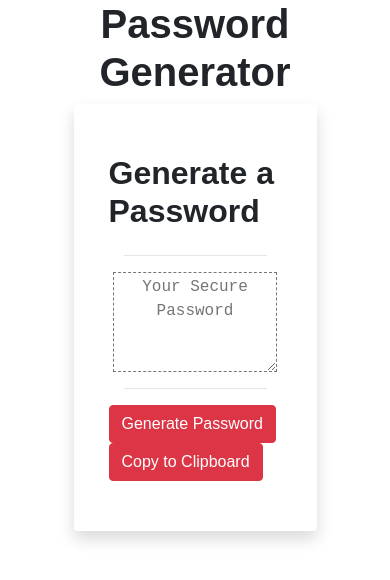
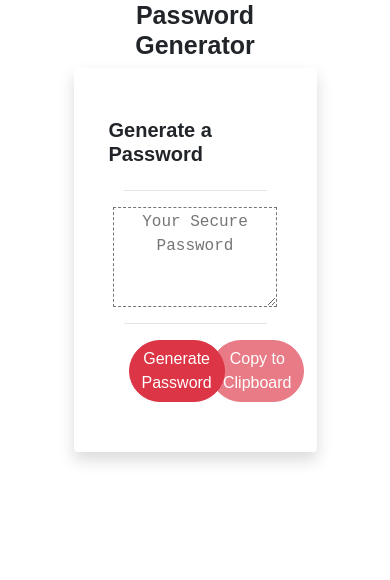
Before and after one commit to bkarulas/Password-Generator, a plain HTML site: page index.html in a window 390 px wide. Drawn offline with nearby package versions, Linux system fonts and the light colour scheme.

Commit message:
completed project

```diff
--- a/assets/css/style.css
+++ b/assets/css/style.css
@@ -1,3 +1,4 @@
+/*Main container*/
 .container{
     font-family: Arial, Helvetica, sans-serif;
     width: 70%;
@@ -8,6 +9,7 @@ h1, h2{
 header{
     text-align: center;
 }
+/*Text area where the password will be*/
 textarea{
     margin: auto;
     border-style: dashed;
@@ -16,24 +18,31 @@ textarea{
     text-align: center;
     font-family: 'Courier New', Courier, monospace
 }
+/*Makes the button rounded*/
+.btn{
+    border-radius: 2em;
+}
 
-button{
-    border-style: hidden;
-    border-radius: 50%;
-}
 .main{
     padding: 50px;
 }
-.gen{
+/*Moves the Generate Button to the left*/
+#butgen{
     float: left;
-    margin:auto;
     padding-left: 20px;
 }
-.copy{
-    float: right;
-    margin: auto;
+/*Moves the Copy Button to the Right*/
+#butcopy{
+    text-align: right;
     padding-right:20px;
 }
-.btn btn-danger{
-    border-radius: 50%;
+
+/*Makes the title smaller for small screens*/
+@media  screen and (max-width: 640px){
+    h1{
+        font-size: 25px;
+    }
+    h2{
+        font-size: 20px;
+    }
 }
--- a/assets/js/script.js
+++ b/assets/js/script.js
@@ -7,11 +7,13 @@ var passUpper = ["A", "B", "C", "D", "E", "F", "G", "H", "I", "J", "K", "L", "M"
 var passLower = ["a", "b", "c", "d", "e", "f", "g", "h", "i", "j", "k", "l", "m", "n", "o", "p", "q", "r", "s", "t", "u", "v", "w", "x", "y", "z"];
 //All possible special characters - Array
 var passSpecial = ["`", "~", "!", "@", "#", "$", "%", "^", "&", "*", "(", ")", "-", "_", "+", "=", "{", "}", "[", "]", "|", ";", ":", "<", ">", ",", ".", "?", "/"];
+//Disables the Copy to Clipboard button
+document.getElementById("copy").disabled = true;
 //The finction to gereate the password
 function generate (){
   //Declaring all variable and reesting the values when the fucntion is called
   var passLenght = 0;
-      var PassWord = "";
+  var passWord = "";
   var passArr = [];
   var char ="";
   var count = 1;
@@ -56,7 +58,8 @@ var passUpper = ["A", "B", "C", "D", "E", "F", "G", "H", "I", "J", "K", "L", "M"
   }
   //Puts the password in the "password" feild in the HTML page
   document.getElementById("password").innerHTML=passWord;
-      console.log(passWord);
+  //Enables the "Copy to Clipboard" button
+  document.getElementById("copy").disabled = false;
   return passWord;
 //End of "generate" function
 }
--- a/index.html
+++ b/index.html
@@ -5,9 +5,10 @@
     <meta name="viewport" content="width=device-width, initial-scale=1.0" />
     <meta http-equiv="X-UA-Compatible" content="ie=edge" />
     <title>Password Generator</title>
+    <!--Bootstrap CSS-->
     <link rel="stylesheet" href="https://stackpath.bootstrapcdn.com/bootstrap/4.3.1/css/bootstrap.min.css" integrity="sha384-ggOyR0iXCbMQv3Xipma34MD+dH/1fQ784/j6cY/iJTQUOhcWr7x9JvoRxT2MZw1T" crossorigin="anonymous">
+    <!--Custom CSS-->
     <link rel="stylesheet" type="text/css" href="assets/css/style.css">
-
   </head>
 
   <body class="container">
@@ -20,6 +21,7 @@
       </div>
       <hr>
       <div class="row">
+        <!--Text area where the password will be shown-->
         <textarea
           readonly
           id="password"
@@ -28,14 +30,17 @@
       </div>
       <hr>
       <div class="row">
-        <div class="col-">
+        <div id="butgen" class="col-6">
+          <!--Generate Button-->
           <button type="button" class="btn btn-danger" id="generate" onclick="generate();">Generate Password</button>
         </div>
-        <div class="copy"></div>
+        <div id="butcopy" class="col-6">
+          <!--Copy Button-->
           <button type="button" class="btn btn-danger" id="copy" onclick="copyPass();">Copy to Clipboard</button>
         </div>
       </div>
     </div>
+    <!--Calling the JavaScript-->
     <script type="text/javascript" src="assets/js/script.js"></script>
   </body>
 </html>
```
Lines whose indentation alone changed are shown as unchanged.
